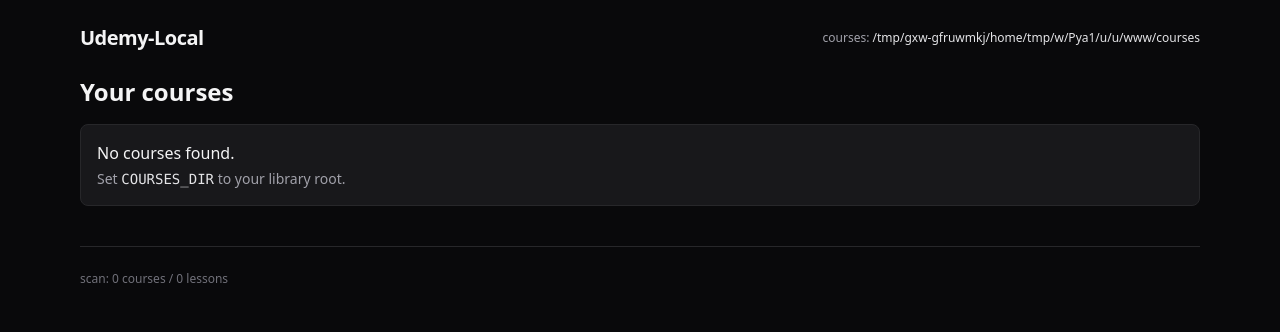
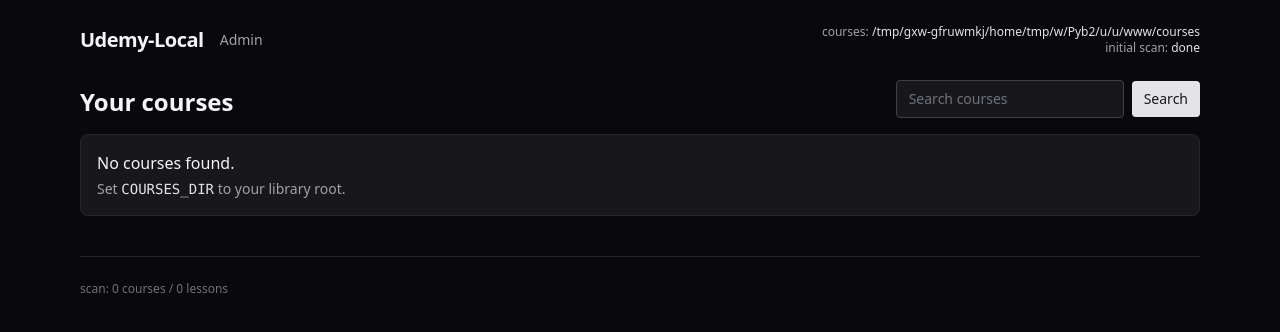
Before and after one commit to foxxy404/local-course-browser, a FastAPI app: page / in a window 1280 px wide. Shown: the top 332 px of the page. Run offline with FastAPI, Linux system fonts and the light colour scheme; some libraries are stand-ins or nearby versions.

Commit message:
Add admin scan, course search, and best-effort Udemy thumbnails

```diff
--- a/app/main.py
+++ b/app/main.py
@@ -11,9 +11,11 @@ from fastapi.templating import Jinja2Templates
 from sqlmodel import Session, select
 
 from .config import get_settings
-from .db import get_session, init_db
+from .db import get_session, init_db, engine
 from .models import Course, Lesson, Progress
 from .scan import scan_library
+from .admin import build_admin_router
+from .udemy_thumb import best_thumbnail_for_course_title
 
 
 app = FastAPI(title="Udemy-Local")
@@ -21,32 +23,68 @@ app = FastAPI(title="Udemy-Local")
 templates = Jinja2Templates(directory=str(Path(__file__).parent / "templates"))
 
 
+SCAN_META: dict[str, Any] = {"has_scanned": False, "scan": None}
+
+
 @app.on_event("startup")
 def on_startup():
     init_db()
 
+    # Initial scan at app launch.
+    settings = get_settings()
+    from sqlmodel import Session as _Session
 
-def ensure_scanned(session: Session) -> dict[str, Any]:
+    with _Session(bind=engine) as s:
+        stats = scan_library(s, settings.courses_dir)
+        SCAN_META["has_scanned"] = True
+        SCAN_META["scan"] = stats
+
+
+def session_engine():
+    return engine
+
+
+def meta() -> dict[str, Any]:
     settings = get_settings()
-    stats = scan_library(session, settings.courses_dir)
-    return {"courses_dir": str(settings.courses_dir), "scan": stats}
+    return {
+        "courses_dir": str(settings.courses_dir),
+        "scan": SCAN_META.get("scan"),
+        "has_scanned": bool(SCAN_META.get("has_scanned")),
+    }
+
+
+def _set_scan_meta(stats):
+    SCAN_META["has_scanned"] = True
+    SCAN_META["scan"] = stats
+
+
+# Admin routes (manual scan, thumbnail fetch)
+app.include_router(
+    build_admin_router(
+        templates=templates, meta_func=meta, get_session_dep=get_session, set_scan_meta=_set_scan_meta
+    )
+)
 
 
 @app.get("/", response_class=HTMLResponse)
-def home(request: Request, session: Session = Depends(get_session)):
-    meta = ensure_scanned(session)
+def home(request: Request, q: str | None = None, session: Session = Depends(get_session)):
+    m = meta()
 
-    courses = session.exec(select(Course).order_by(Course.title)).all()
+    stmt = select(Course)
+    if q:
+        stmt = stmt.where(Course.title.contains(q))
+    courses = session.exec(stmt.order_by(Course.title)).all()
+
     return templates.TemplateResponse(
         request,
         "home.html",
-        {"courses": courses, **meta},
+        {"courses": courses, "q": q or "", **m},
     )
 
 
 @app.get("/course/{course_id}", response_class=HTMLResponse)
 def course_detail(course_id: int, request: Request, session: Session = Depends(get_session)):
-    meta = ensure_scanned(session)
+    m = meta()
 
     course = session.get(Course, course_id)
     if not course:
@@ -70,13 +108,13 @@ def course_detail(course_id: int, request: Request, session: Session = Depends(g
     return templates.TemplateResponse(
         request,
         "course.html",
-        {"course": course, "sections": dict(sections), **meta},
+        {"course": course, "sections": dict(sections), **m},
     )
 
 
 @app.get("/lesson/{lesson_id}", response_class=HTMLResponse)
 def lesson_player(lesson_id: int, request: Request, session: Session = Depends(get_session)):
-    meta = ensure_scanned(session)
+    m = meta()
 
     lesson = session.get(Lesson, lesson_id)
     if not lesson:
@@ -88,7 +126,7 @@ def lesson_player(lesson_id: int, request: Request, session: Session = Depends(g
     return templates.TemplateResponse(
         request,
         "lesson.html",
-        {"lesson": lesson, "course": course, "progress": progress, **meta},
+        {"lesson": lesson, "course": course, "progress": progress, **m},
     )
 
 
--- a/app/models.py
+++ b/app/models.py
@@ -12,6 +12,9 @@ class Course(SQLModel, table=True):
     # Absolute path to course directory (unique)
     path: str = Field(index=True, nullable=False)
     title: str = Field(index=True, nullable=False)
+
+    # Optional: remote thumbnail URL (e.g., scraped from Udemy)
+    thumbnail_url: Optional[str] = Field(default=None)
 
     created_at: datetime = Field(default_factory=datetime.utcnow)
     updated_at: datetime = Field(default_factory=datetime.utcnow)
--- a/app/templates/base.html
+++ b/app/templates/base.html
@@ -9,16 +9,30 @@
 <body class="bg-zinc-950 text-zinc-100">
   <div class="max-w-6xl mx-auto px-4 py-6">
     <div class="flex items-center justify-between mb-6">
-      <a class="text-xl font-semibold tracking-tight" href="/">Udemy-Local</a>
-      <div class="text-xs text-zinc-400">
+      <div class="flex items-center gap-4">
+        <a class="text-xl font-semibold tracking-tight" href="/">Udemy-Local</a>
+        <a class="text-sm text-zinc-400 hover:text-zinc-200" href="/admin">Admin</a>
+      </div>
+      <div class="text-xs text-zinc-400 text-right">
         <div>courses: <span class="text-zinc-200">{{ courses_dir }}</span></div>
+        <div>
+          {% if has_scanned %}
+            initial scan: <span class="text-zinc-200">done</span>
+          {% else %}
+            initial scan: <span class="text-amber-200">pending</span>
+          {% endif %}
+        </div>
       </div>
     </div>
 
     {% block content %}{% endblock %}
 
     <div class="mt-10 pt-6 border-t border-zinc-800 text-xs text-zinc-500">
-      scan: {{ scan.courses_seen }} courses / {{ scan.lessons_seen }} lessons
+      {% if scan %}
+        scan: {{ scan.courses_seen }} courses / {{ scan.lessons_seen }} lessons
+      {% else %}
+        scan: (not run yet)
+      {% endif %}
     </div>
   </div>
 </body>
--- a/app/templates/home.html
+++ b/app/templates/home.html
@@ -1,6 +1,12 @@
 {% extends "base.html" %}
 {% block content %}
-  <h1 class="text-2xl font-semibold mb-4">Your courses</h1>
+  <div class="flex items-end justify-between gap-4 mb-4">
+    <h1 class="text-2xl font-semibold">Your courses</h1>
+    <form class="flex items-center gap-2" method="get" action="/">
+      <input name="q" value="{{ q }}" placeholder="Search courses" class="px-3 py-2 rounded bg-zinc-900 border border-zinc-700 text-sm text-zinc-100 placeholder:text-zinc-500 focus:outline-none focus:ring-2 focus:ring-zinc-500" />
+      <button class="px-3 py-2 rounded bg-zinc-200 text-zinc-900 hover:bg-white text-sm font-medium" type="submit">Search</button>
+    </form>
+  </div>
 
   {% if not courses %}
     <div class="p-4 rounded-lg bg-zinc-900 border border-zinc-800">
@@ -12,7 +18,12 @@
   {% else %}
     <div class="grid grid-cols-1 md:grid-cols-2 lg:grid-cols-3 gap-4">
       {% for c in courses %}
-        <a href="/course/{{ c.id }}" class="block p-4 rounded-lg bg-zinc-900 border border-zinc-800 hover:border-zinc-600 transition">
+        <a href="/course/{{ c.id }}" class="block p-4 rounded-lg bg-zinc-900 border border-zinc-800 hover:border-zinc-600 transition overflow-hidden">
+          {% if c.thumbnail_url %}
+            <div class="-mx-4 -mt-4 mb-3">
+              <img src="{{ c.thumbnail_url }}" class="w-full h-36 object-cover" loading="lazy" />
+            </div>
+          {% endif %}
           <div class="font-medium leading-tight">{{ c.title }}</div>
           <div class="text-xs text-zinc-500 mt-1">{{ c.path }}</div>
         </a>
--- /dev/null
+++ b/app/udemy_thumb.py
@@ -0,0 +1,89 @@
+from __future__ import annotations
+
+import re
+from dataclasses import dataclass
+from typing import Optional
+from urllib.parse import quote_plus
+
+import httpx
+from rapidfuzz import fuzz
+
+
+@dataclass
+class UdemyCandidate:
+    title: str
+    url: str
+    image: Optional[str]
+    score: float
+
+
+_UDEMY_API = "https://www.udemy.com/api-2.0/courses/"
+
+
+def _clean(s: str) -> str:
+    s = s.strip()
+    s = re.sub(r"\s+", " ", s)
+    return s
+
+
+def search_udemy_candidates(query: str, limit: int = 5, timeout_s: float = 10.0) -> list[UdemyCandidate]:
+    """Best-effort Udemy search.
+
+    Notes:
+    - This uses an undocumented endpoint and may break or rate-limit.
+    - It *does not* require auth (today), but Udemy can change that anytime.
+    """
+
+    q = _clean(query)
+    if not q:
+        return []
+
+    params = {
+        "search": q,
+        "page": 1,
+        "page_size": min(20, max(1, limit)),
+        "fields[course]": "title,url,image_480x270,image_240x135,image_125_H",
+    }
+
+    headers = {
+        "User-Agent": "Mozilla/5.0 (X11; Linux x86_64) Udemy-Local/0.1",
+        "Accept": "application/json,text/plain,*/*",
+        "Referer": "https://www.udemy.com/",
+    }
+
+    out: list[UdemyCandidate] = []
+    with httpx.Client(follow_redirects=True, timeout=timeout_s, headers=headers) as client:
+        r = client.get(_UDEMY_API, params=params)
+        r.raise_for_status()
+        data = r.json()
+
+    results = data.get("results") or []
+    for item in results:
+        title = _clean(str(item.get("title") or ""))
+        url = str(item.get("url") or "")
+        if url and url.startswith("/"):
+            url = "https://www.udemy.com" + url
+
+        img = item.get("image_480x270") or item.get("image_240x135") or item.get("image_125_H")
+        img = str(img) if img else None
+
+        if not title:
+            continue
+
+        score = fuzz.token_set_ratio(q, title)
+        out.append(UdemyCandidate(title=title, url=url, image=img, score=score))
+
+    out.sort(key=lambda c: c.score, reverse=True)
+    return out[:limit]
+
+
+def best_thumbnail_for_course_title(title: str) -> Optional[str]:
+    candidates = search_udemy_candidates(title, limit=5)
+    if not candidates:
+        return None
+
+    best = candidates[0]
+    # If the match is weak, don't attach something random.
+    if best.score < 70:
+        return None
+    return best.image
--- a/requirements.txt
+++ b/requirements.txt
@@ -3,3 +3,5 @@ uvicorn[standard]==0.34.0
 jinja2==3.1.5
 sqlmodel==0.0.22
 python-multipart==0.0.20
+httpx==0.27.2
+rapidfuzz==3.9.7
```
Also changed, not shown: app/admin.py (added, +61 -0 lines), app/templates/admin.html (added, +30 -0 lines).
